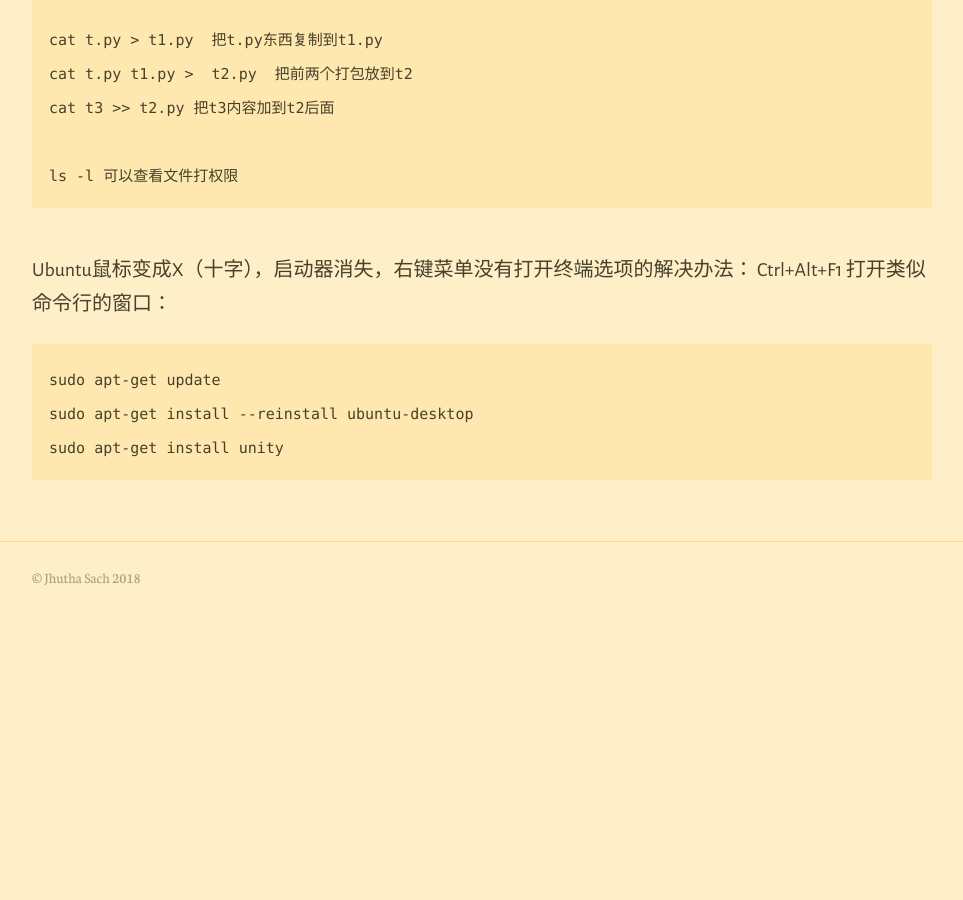
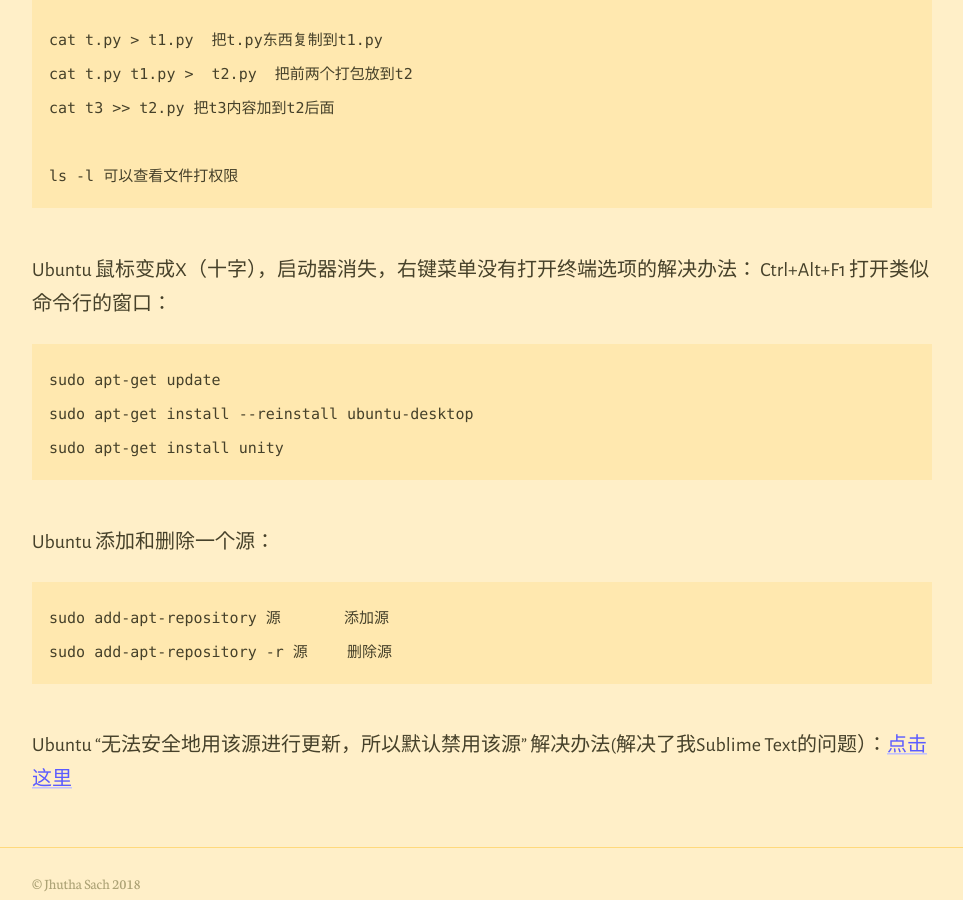
Before and after one commit to jhuthasach/jhuthasach.github.io, a Jekyll site: the page built from _posts/2018-03-21-Ubuntu 实用命令.md, in a window 1280 px wide and 900 px high, scrolled down 813 px. Shown: the whole window, without its empty margins (158-1121 px from the left). Built offline with Jekyll 4.4.1, drawn with Linux system fonts in a browser that asks for light colours; before the commit the page ends 1424 px from its top, so only the background shows below that.

Commit message:
add something

```diff
--- a/_posts/2018-03-21-Ubuntu 实用命令.md
+++ b/_posts/2018-03-21-Ubuntu 实用命令.md
@@ -28,9 +28,17 @@ category: skills
 
 	ls -l 可以查看文件打权限
 
-Ubuntu鼠标变成X（十字），启动器消失，右键菜单没有打开终端选项的解决办法：
+Ubuntu 鼠标变成X（十字），启动器消失，右键菜单没有打开终端选项的解决办法：
 	Ctrl+Alt+F1 打开类似命令行的窗口：
 
 	sudo apt-get update
 	sudo apt-get install --reinstall ubuntu-desktop
 	sudo apt-get install unity
+
+
+Ubuntu 添加和删除一个源：
+
+	sudo add-apt-repository 源       添加源
+	sudo add-apt-repository -r 源	 删除源
+
+Ubuntu "无法安全地用该源进行更新，所以默认禁用该源" 解决办法(解决了我Sublime Text的问题）：[点击这里](https://blog.csdn.net/whq19890827/article/details/79101571)
```
Also changed, not shown: _posts/2018-03-20-Ubuntu安装 Sublime Text.md (+3 -0 lines), 2 other files.
